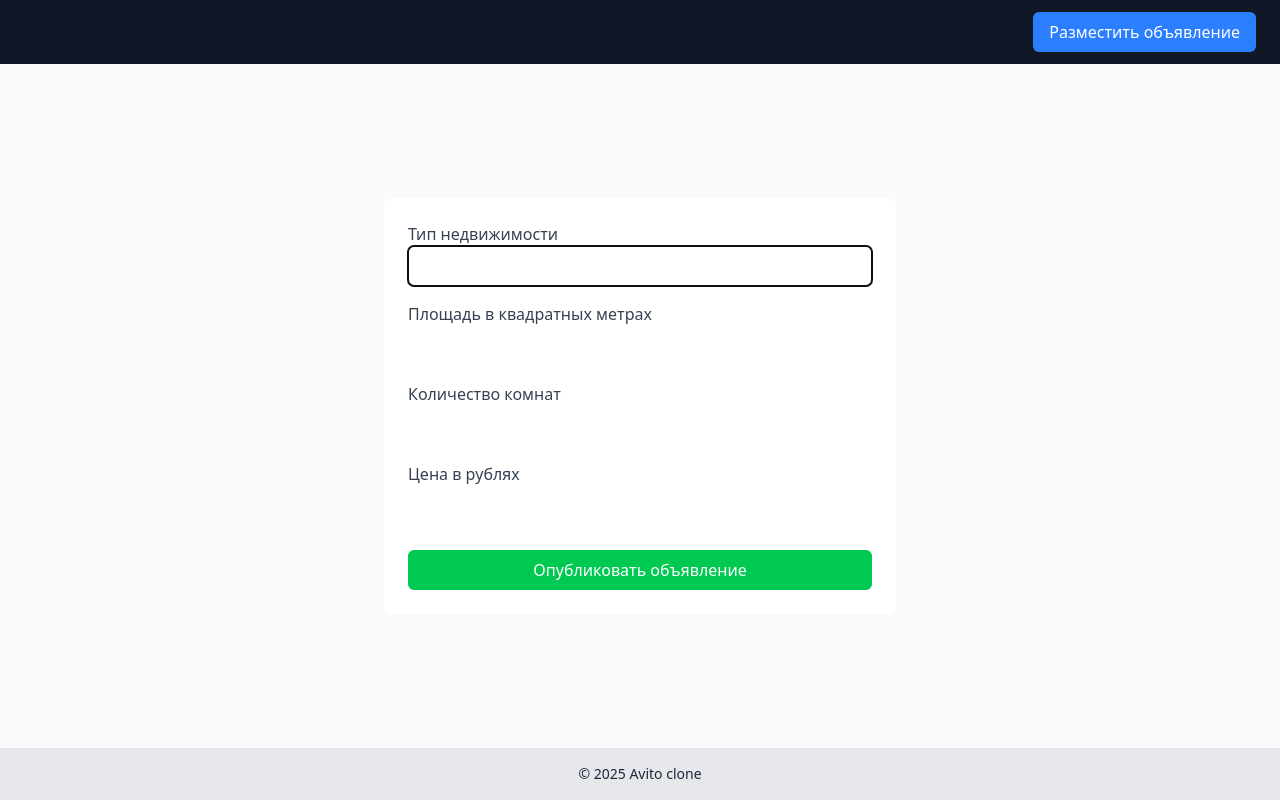
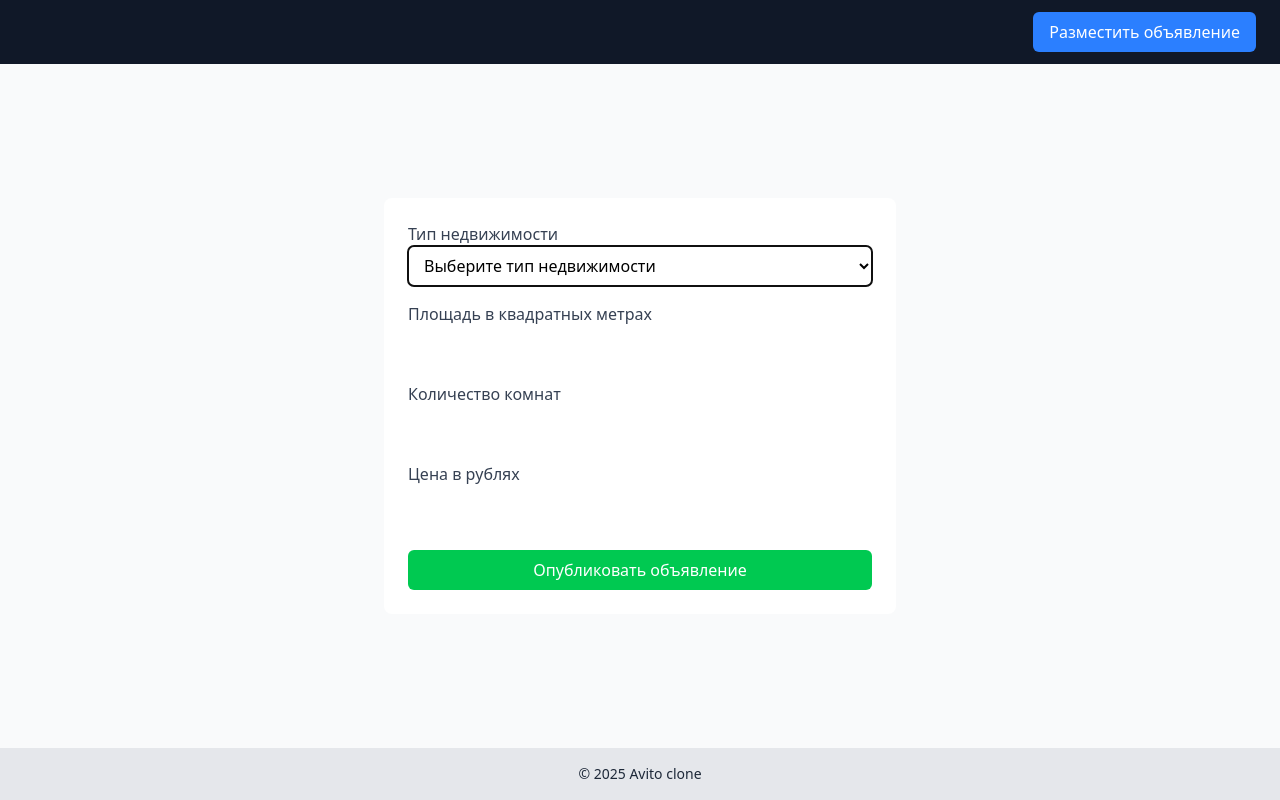
Before and after one commit to yana-pavlova/avito-clone, a React app in the folder client/: page /form in a window 1280 px wide. Both pictures are taken after typing "Sample", "Sample", "Sample", "https://example.com" into the empty fields and a click on the button "Далее". Built offline with nearby package versions, Linux system fonts and the light colour scheme.

Commit message:
fix: add select fields to form

```diff
--- a/client/src/components/forms/SpecificFormsUI.tsx
+++ b/client/src/components/forms/SpecificFormsUI.tsx
@@ -29,16 +29,38 @@ export const ApartmentForm = ({ handleChange, data }: ApartmentFormProps) => {
         >
           Тип недвижимости
         </label>
-        <input
-          type="text"
+        <select
+          value={data?.propertyType || ''}
+          onChange={handleChange}
           id="input-propertyType"
           name="propertyType"
-          value={data?.propertyType || ''}
-          onChange={handleChange}
-          required
+          className="w-full px-3 py-2 border rounded-md shadow-sm focus:ring-2 focus:ring-blue-500 focus:outline-none"
           autoFocus
-          className="w-full px-3 py-2 border rounded-md shadow-sm focus:ring-2 focus:ring-blue-500 focus:outline-none"
-        />
+        >
+          <option value="" disabled>
+            Выберите тип недвижимости
+          </option>
+          <option value="apartment">Квартира</option>
+          <option value="house">Дом</option>
+          <option value="townhouse">Таунхаус</option>
+          <option value="duplex">Дуплекс</option>
+          <option value="loft">Лофт</option>
+          <option value="penthouse">Пентхаус</option>
+          <option value="studio">Студия</option>
+          <option value="apartments">Апартаменты</option>
+          <option value="room">Комната</option>
+          <option value="office">Офис</option>
+          <option value="retail">Торговое помещение</option>
+          <option value="warehouse">Склад</option>
+          <option value="industrial">Производственное помещение</option>
+          <option value="garage">Гараж</option>
+          <option value="parking">Паркинг</option>
+          <option value="land">Земельный участок</option>
+          <option value="hotel">Гостиница</option>
+          <option value="restaurant">Ресторан / кафе</option>
+          <option value="building">Здание целиком</option>
+          <option value="other">Другое</option>
+        </select>
       </div>
 
       <div>
@@ -114,8 +136,7 @@ export const CarForm = ({ handleChange, data }: CarFormProps) => {
         >
           Марка автомобиля
         </label>
-        <input
-          type="text"
+        <select
           id="input-brand"
           name="brand"
           value={data?.brand || ''}
@@ -123,7 +144,35 @@ export const CarForm = ({ handleChange, data }: CarFormProps) => {
           required
           autoFocus
           className="w-full px-3 py-2 border rounded-md shadow-sm focus:ring-2 focus:ring-blue-500 focus:outline-none"
-        />
+        >
+          <option value="" disabled>
+            Выберите марку автомобиля
+          </option>
+          <option value="audi">Audi</option>
+          <option value="bmw">BMW</option>
+          <option value="chevrolet">Chevrolet</option>
+          <option value="citroen">Citroën</option>
+          <option value="fiat">Fiat</option>
+          <option value="ford">Ford</option>
+          <option value="honda">Honda</option>
+          <option value="hyundai">Hyundai</option>
+          <option value="kia">Kia</option>
+          <option value="lexus">Lexus</option>
+          <option value="mazda">Mazda</option>
+          <option value="mercedes">Mercedes-Benz</option>
+          <option value="mitsubishi">Mitsubishi</option>
+          <option value="nissan">Nissan</option>
+          <option value="opel">Opel</option>
+          <option value="peugeot">Peugeot</option>
+          <option value="renault">Renault</option>
+          <option value="skoda">Škoda</option>
+          <option value="subaru">Subaru</option>
+          <option value="suzuki">Suzuki</option>
+          <option value="toyota">Toyota</option>
+          <option value="volkswagen">Volkswagen</option>
+          <option value="volvo">Volvo</option>
+          <option value="other">Другая</option>
+        </select>
       </div>
 
       <div>
@@ -196,8 +245,7 @@ export const ServiceForm = ({ handleChange, data }: ServiceFormProps) => {
         >
           Тип услуги
         </label>
-        <input
-          type="text"
+        <select
           id="input-serviceType"
           name="serviceType"
           value={data?.serviceType || ''}
@@ -205,7 +253,30 @@ export const ServiceForm = ({ handleChange, data }: ServiceFormProps) => {
           required
           autoFocus
           className="w-full px-3 py-2 border rounded-md shadow-sm focus:ring-2 focus:ring-blue-500 focus:outline-none"
-        />
+        >
+          <option value="" disabled>
+            Выберите тип услуги
+          </option>
+          <option value="repair">Ремонт</option>
+          <option value="cleaning">Уборка</option>
+          <option value="delivery">Доставка</option>
+          <option value="moving">Переезд</option>
+          <option value="construction">Строительство</option>
+          <option value="plumbing">Сантехника</option>
+          <option value="electrical">Электрика</option>
+          <option value="painting">Покраска</option>
+          <option value="gardening">Ландшафтные работы</option>
+          <option value="it-services">IT-услуги</option>
+          <option value="tutoring">Обучение и репетиторство</option>
+          <option value="beauty">Косметология и уход</option>
+          <option value="fitness">Фитнес и тренировки</option>
+          <option value="legal">Юридические услуги</option>
+          <option value="accounting">Бухгалтерия</option>
+          <option value="marketing">Маркетинг и реклама</option>
+          <option value="event-planning">Организация мероприятий</option>
+          <option value="photography">Фотосъёмка</option>
+          <option value="other">Другое</option>
+        </select>
       </div>
 
       <div>
```
